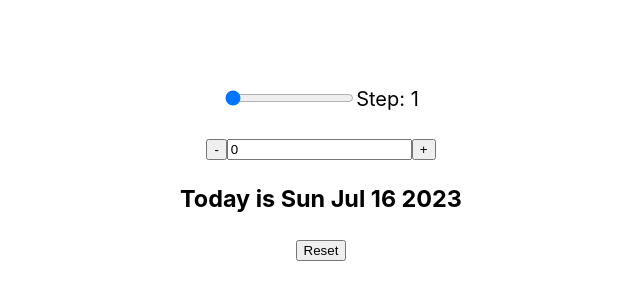
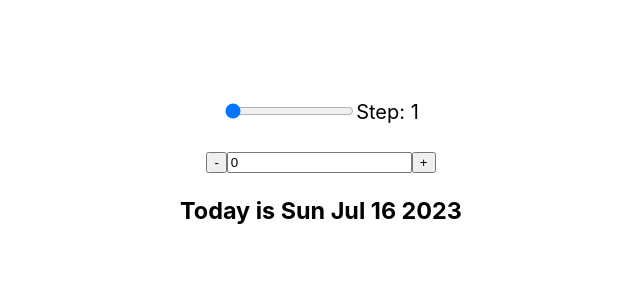
Before and after one commit to EngrPahati/date-counter, a React (Create React App) app: page / in a window 1280 px wide. Shown: the part 226-526 px from the top of the page, without its empty margins (319-959 px from the left). Built offline with nearby package versions, Linux system fonts and the light colour scheme.

Commit message:
implement conditional rendering on reset button

```diff
--- a/src/App.js
+++ b/src/App.js
@@ -46,6 +46,8 @@ function Counter() {
         <span>{ date.toDateString() }</span>
 
       </h3>
+
+        {count !== 0 || step !== 1 ? (
           <div>
             <button
               onClick={() => {
@@ -54,6 +56,9 @@ function Counter() {
               }}
             >Reset</button>
           </div>
+        ) : null}
+
+
     </div>
   );
 }
```
Lines whose indentation alone changed are shown as unchanged.
